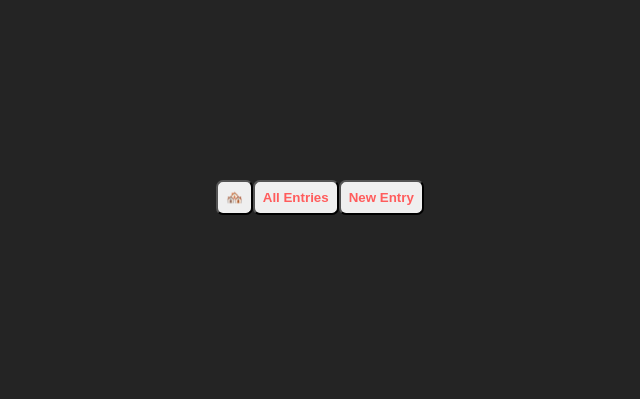
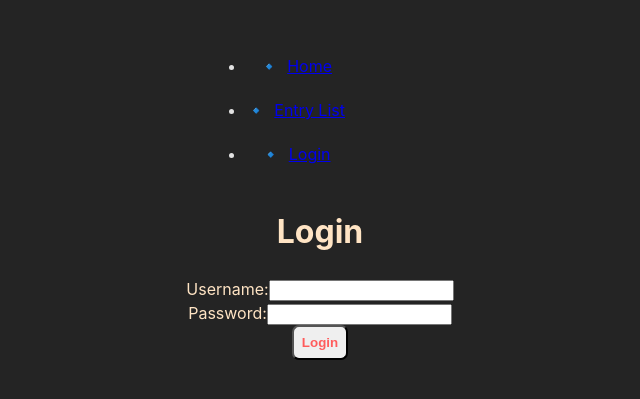
Before and after one commit to anickacodes/journal_app, a React (Vite) app: page /login in a window 1280 px wide. Shown: the part 203-602 px from the top of the page, without its empty margins (320-960 px from the left). Built offline with nearby package versions, Linux system fonts and the light colour scheme.

Commit message:
added user logIn feature - ...

```diff
--- a/src/App.jsx
+++ b/src/App.jsx
@@ -4,16 +4,26 @@ import EntryList from "./components/EntryList";
 import Home from "./components/Home";
 import NavBar from "./components/NavBar";
 import Entry from "./components/Entry";
+import LogIn from "./components/LogIn";
+import { useState } from "react";
 
 function App() {
+
+  const [user, setUser] = useState(null);
+
+  const handleLogin = (userData) => {
+    setUser(userData);
+  };
+
   return (
     <>
       <Router>
-        <NavBar />
+        <NavBar user={user} />
         <Routes>
           <Route path="/" element={<Home />} />
           <Route path="/new" element={<Entry />} />
           <Route path="/list" element={<EntryList />} />
+          <Route path="/login" element={<LogIn onLogin={handleLogin} />} />
         </Routes>
       </Router>
     </>
--- /dev/null
+++ b/src/components/LogIn.jsx
@@ -0,0 +1,40 @@
+import { useState } from "react";
+import { useNavigate } from "react-router-dom";
+
+const LogIn = ({ onLogin }) => {
+  const [username, setUsername] = useState("");
+  const [password, setPassword] = useState("");
+  const navigate = useNavigate();
+
+
+  const handleLogin = (e) => {
+    e.preventDefault();
+    const userData = { username, password };
+    onLogin(userData);
+    navigate("/");
+  };
+
+  return (
+    <>
+      <div className="loginContainer">
+      <h1>Login</h1>
+      <form onSubmit={handleLogin}>
+        <label>
+          Username:
+          <input type="text" value={username} onChange={(e) => setUsername(e.target.value)} />
+        </label>
+        <br />
+        <label>
+          Password:
+          <input type="password" value={password} onChange={(e) => setPassword(e.target.value)} />
+        </label>
+        <br />
+        <button type="submit">Login</button>
+      </form>
+    </div>
+
+    </>
+  );
+};
+
+export default LogIn;
--- a/src/components/NavBar.jsx
+++ b/src/components/NavBar.jsx
@@ -1,20 +1,25 @@
 import { Link } from "react-router-dom";
 import '../styles/NavBar.css'
-const NavBar = () => {
+
+
+const NavBar = ({ user }) => {
   return (
     <div className="nav">
-        <Link to={"/"}>
-        {" "}
-        <button>🏘️</button>
-      </Link>
-      <Link to={"/list"}>
-        {" "}
-        <button>All Entries</button>
-      </Link>
-      <Link to={"/new"}>
-        {" "}
-        <button>New Entry</button>
-      </Link>
+        <nav>
+      <ul>
+        <li><Link to="/">Home</Link></li>
+        <li><Link to="/list">Entry List</Link></li>
+        {user ? (
+          <>
+            <li><Link to="/new">New Entry</Link></li>
+
+            <li><Link to="/logout">Logout</Link></li>
+          </>
+        ) : (
+          <li><Link to="/login">Login</Link></li>
+        )}
+      </ul>
+    </nav>
     </div>
   );
 };
```
